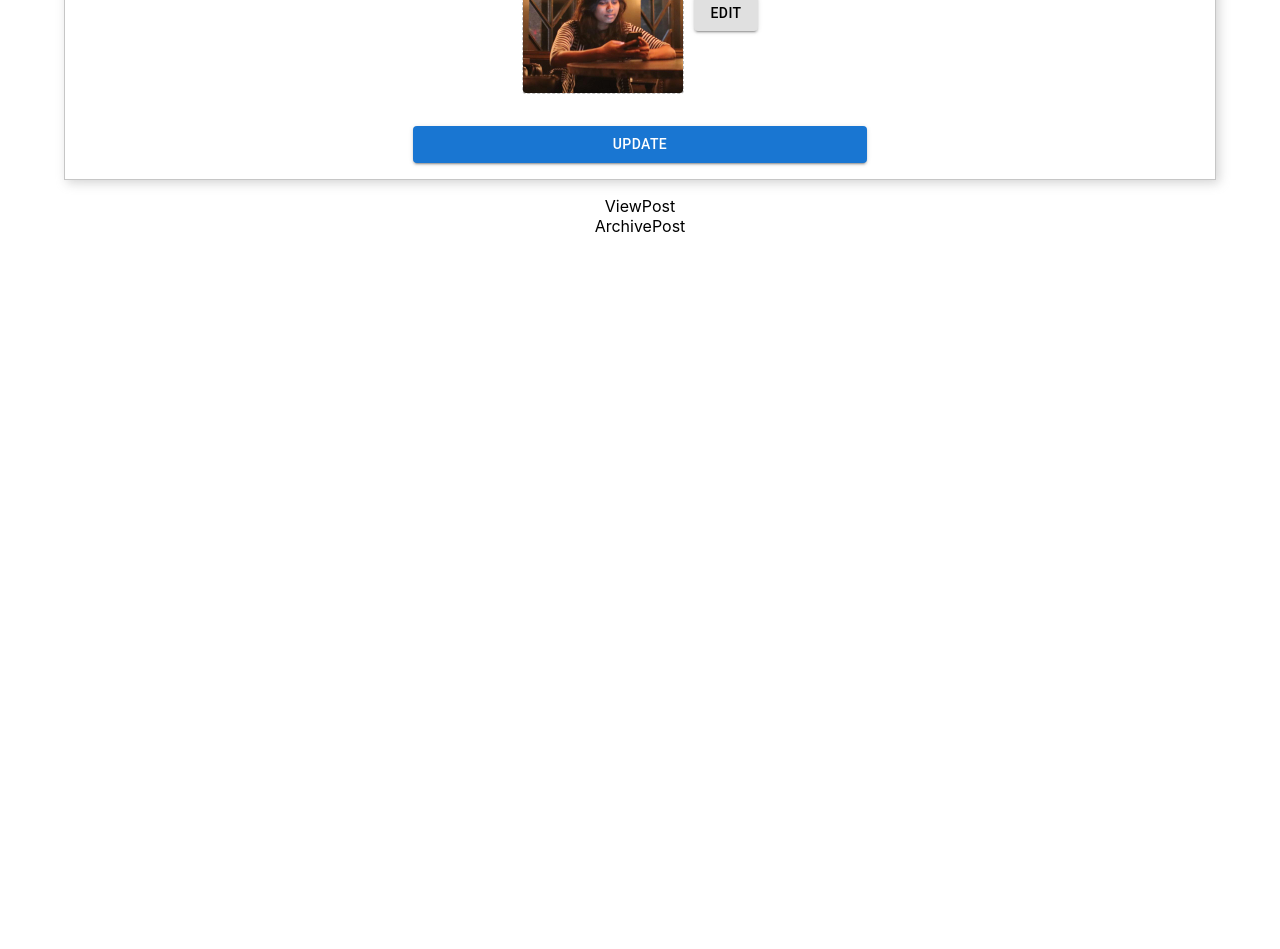
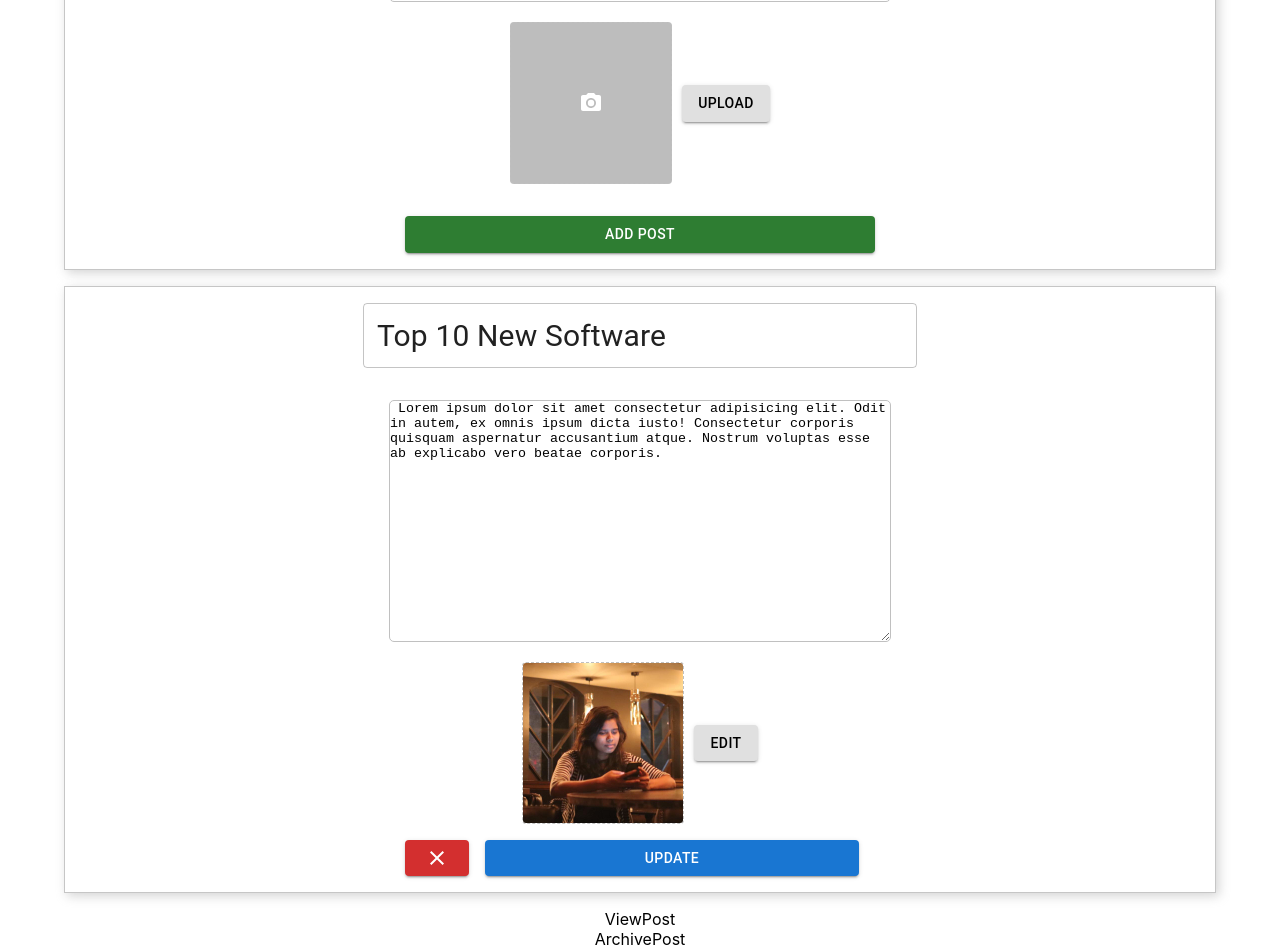
Before and after one commit to codewithdolly/crud01--blog-website--project-16, a React (Create React App) app: page / in a window 1280 px wide. Shown: the part 460-1409 px from the top of the page. Before the commit the page ends 800 px from the top, so only its background shows below. Built offline with nearby package versions, Linux system fonts and the light colour scheme.

Commit message:
Edite post updated

```diff
--- a/src/App.js
+++ b/src/App.js
@@ -6,7 +6,7 @@ function App() {
   return (
     <>
       <div className="App">
-        {/* <NewPost /> */}
+        <NewPost />
         <EditPost />
         <ViewPost />
         <ArchivePost />
--- a/src/Components/EditPost/EditPost.js
+++ b/src/Components/EditPost/EditPost.js
@@ -6,7 +6,7 @@ import TextareaAutosize from "@mui/material/TextareaAutosize";
 import Button from "@mui/material/Button";
 import { styled } from "@mui/material/styles";
 import PhotoCamera from "@mui/icons-material/PhotoCamera";
-import Typography from '@mui/material/Typography';
+import CloseIcon from '@mui/icons-material/Close';
 import { Avatar } from '@mui/material';
 import img1 from "../images/d.jpg"
 
@@ -82,9 +82,20 @@ const EditPost = () => {
         </Box>
 
         {/* Add post Button */}
-        <Button variant="contained" sx={{ mx: 4, px: 25 }}>
+        <Box
+          style={{
+            display: "flex",
+            justifyContent: "center",
+            alignItems: "center",
+          }}
+        >
+          <Button variant="contained" color='error'>
+          <CloseIcon />
+        </Button>
+        <Button variant="contained" sx={{ mx: 2, px: 20 }}>
           Update
         </Button>
+        </Box>
       </Box>
     </>
   )
```
